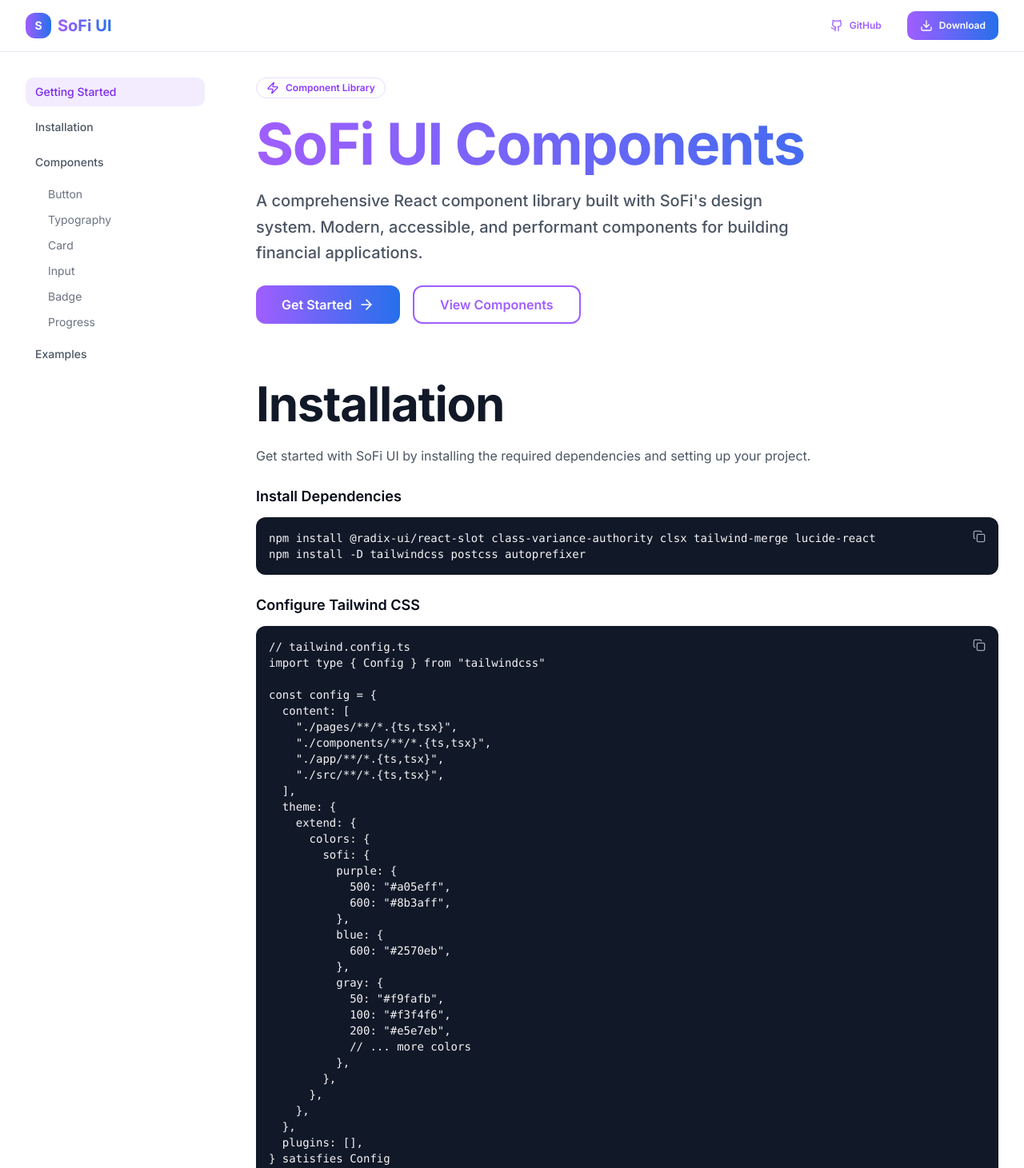
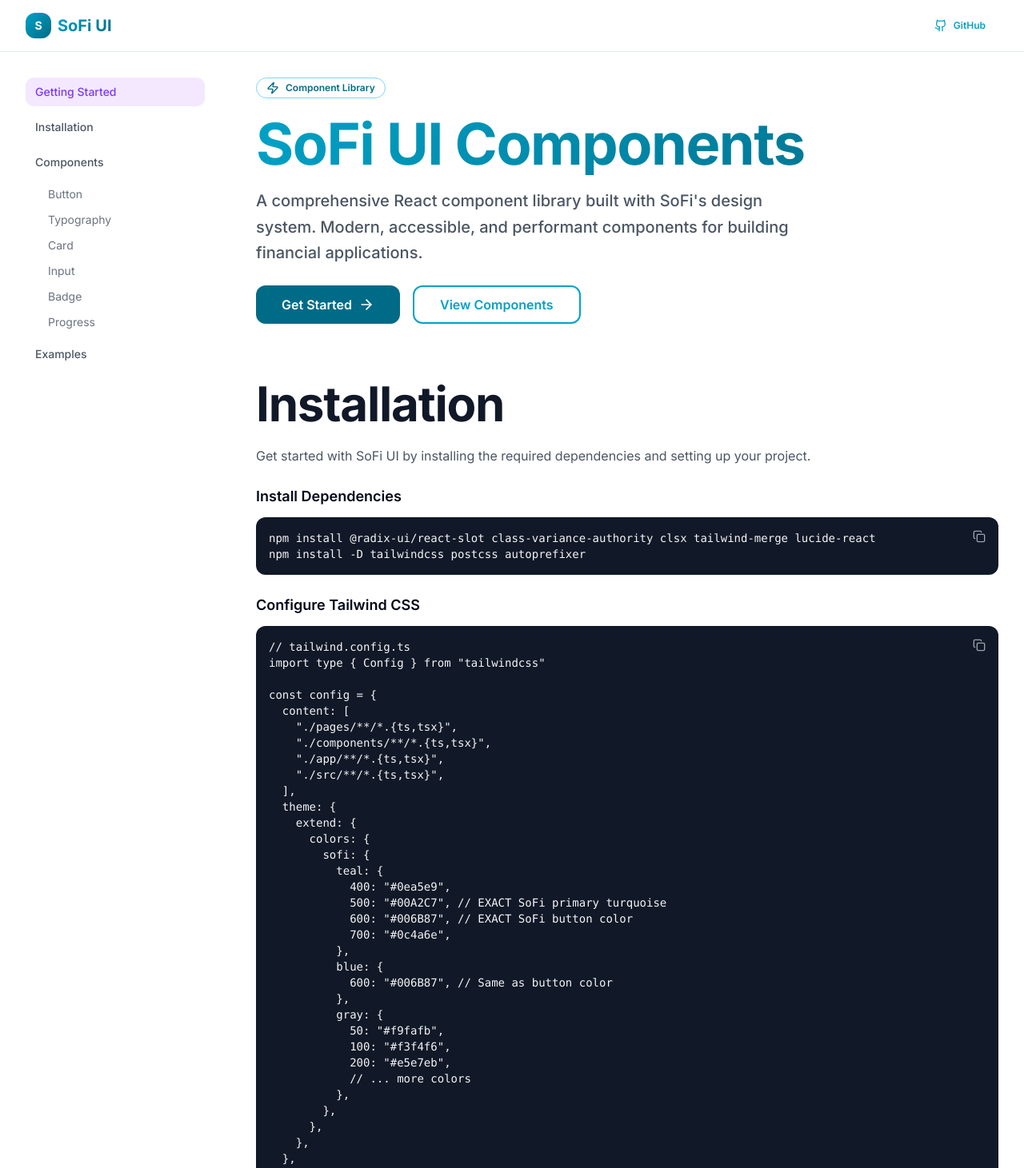
Before and after one commit to MunishMummadi/SoFi-Components, a Next.js app: page / in a window 1280 px wide. Shown: the top 1461 px of the page at 80% size. Built offline with nearby package versions, Linux system fonts and the light colour scheme.

Commit message:
feat: updated colors to match sofi.com color scheme

```diff
--- a/app/globals.css
+++ b/app/globals.css
@@ -13,10 +13,10 @@
     --popover: 0 0% 100%;
     --popover-foreground: 222.2 84% 4.9%;
 
-    --primary: 262 83% 58%;
+    --primary: 188 100% 39%;
     --primary-foreground: 210 40% 98%;
 
-    --secondary: 220 91% 67%;
+    --secondary: 195 100% 25%;
     --secondary-foreground: 210 40% 98%;
 
     --muted: 210 40% 96.1%;
@@ -30,7 +30,7 @@
 
     --border: 214.3 31.8% 91.4%;
     --input: 214.3 31.8% 91.4%;
-    --ring: 262 83% 58%;
+    --ring: 188 100% 39%;
 
     --radius: 0.75rem;
   }
@@ -45,10 +45,10 @@
     --popover: 222.2 84% 4.9%;
     --popover-foreground: 210 40% 98%;
 
-    --primary: 262 83% 58%;
+    --primary: 188 100% 39%;
     --primary-foreground: 210 40% 98%;
 
-    --secondary: 220 91% 67%;
+    --secondary: 195 100% 25%;
     --secondary-foreground: 210 40% 98%;
 
     --muted: 217.2 32.6% 17.5%;
@@ -62,7 +62,7 @@
 
     --border: 217.2 32.6% 17.5%;
     --input: 217.2 32.6% 17.5%;
-    --ring: 262 83% 58%;
+    --ring: 188 100% 39%;
   }
 }
 
@@ -78,10 +78,22 @@
 
 @layer components {
   .sofi-gradient {
-    @apply bg-gradient-to-r from-sofi-purple-500 to-sofi-blue-600;
+    background: linear-gradient(135deg, #00A2C7 0%, #006B87 100%);
   }
 
   .sofi-gradient-text {
-    @apply bg-gradient-to-r from-sofi-purple-500 to-sofi-blue-600 bg-clip-text text-transparent;
+    background: linear-gradient(135deg, #00A2C7 0%, #006B87 100%);
+    -webkit-background-clip: text;
+    background-clip: text;
+    -webkit-text-fill-color: transparent;
+    color: transparent;
+  }
+
+  .sofi-gradient-hero {
+    background: linear-gradient(135deg, #00A2C7 0%, #006B87 70%, #0c4a6e 100%);
+  }
+
+  .sofi-gradient-accent {
+    @apply bg-gradient-to-r from-sofi-purple-500 to-sofi-purple-600;
   }
 }
--- a/app/page.tsx
+++ b/app/page.tsx
@@ -59,13 +59,13 @@ export default function ComponentLibraryDocs() {
             <span className="font-bold text-xl sofi-gradient-text">SoFi UI</span>
           </div>
           <div className="flex items-center space-x-4">
-            <Button variant="ghost" size="sm">
+            <Button
+              variant="ghost"
+              size="sm"
+              onClick={() => window.open('https://github.com/MunishMummadi/SoFi-Components', '_blank', 'noopener,noreferrer')}
+            >
               <Github className="h-4 w-4 mr-2" />
               GitHub
-            </Button>
-            <Button size="sm">
-              <Download className="h-4 w-4 mr-2" />
-              Download
             </Button>
           </div>
         </div>
@@ -147,12 +147,14 @@ const config = {
     extend: {
       colors: {
         sofi: {
-          purple: {
-            500: "#a05eff",
-            600: "#8b3aff",
+          teal: {
+            400: "#0ea5e9",
+            500: "#00A2C7", // EXACT SoFi primary turquoise
+            600: "#006B87", // EXACT SoFi button color
+            700: "#0c4a6e",
           },
           blue: {
-            600: "#2570eb",
+            600: "#006B87", // Same as button color
           },
           gray: {
             50: "#f9fafb",
@@ -391,7 +393,7 @@ export function CardDemo() {
                   preview={
                     <div className="space-y-4 w-full max-w-sm">
                       <Input placeholder="Default input" />
-                      <Input placeholder="Large input" size="lg" />
+                      <Input placeholder="Large input" className="h-12 px-4 text-base" />
                       <Input placeholder="Error state" variant="error" />
                       <Input placeholder="Success state" variant="success" />
                     </div>
@@ -418,10 +420,10 @@ export function InputDemo() {
 <Input variant="error" placeholder="Error state" />
 <Input variant="success" placeholder="Success state" />
 
-// Input sizes
-<Input size="sm" placeholder="Small" />
-<Input size="default" placeholder="Default" />
-<Input size="lg" placeholder="Large" />
+// Input sizes (using className)
+<Input className="h-8 px-2 text-sm" placeholder="Small" />
+<Input placeholder="Default" />
+<Input className="h-12 px-4 text-base" placeholder="Large" />
 
 // Input types
 <Input type="email" placeholder="Email" />
--- a/components/example-showcase.tsx
+++ b/components/example-showcase.tsx
@@ -8,7 +8,7 @@ export default function ExampleShowcase() {
   return (
     <div className="p-8 space-y-8">
       <div className="space-y-2">
-        <h1 className="text-3xl font-bold text-sofi-blue-900">SoFi Component Library</h1>
+        <h1 className="text-3xl font-bold text-sofi-teal-600">SoFi Component Library</h1>
         <p className="text-sofi-gray-600">A modern component library inspired by SoFi's design system</p>
       </div>
 
--- a/components/sofi-showcase.tsx
+++ b/components/sofi-showcase.tsx
@@ -37,7 +37,7 @@ export default function SoFiShowcase() {
   }, [])
 
   return (
-    <div className="min-h-screen bg-gradient-to-br from-sofi-purple-50 via-white to-sofi-blue-50">
+    <div className="min-h-screen bg-gradient-to-br from-sofi-teal-50 via-white to-sofi-blue-50">
       {/* Navigation */}
       <Navigation items={navigationItems} />
 
@@ -198,7 +198,7 @@ export default function SoFiShowcase() {
             </Form>
           </CardContent>
           <CardFooter className="justify-center">
-            <Button variant="secondary" size="lg" className="bg-white text-sofi-purple-600 hover:bg-white/90">
+            <Button variant="secondary" size="lg" className="bg-white text-sofi-teal-600 hover:bg-white/90">
               Get Started Today
             </Button>
           </CardFooter>
--- a/components/ui/badge.tsx
+++ b/components/ui/badge.tsx
@@ -10,7 +10,7 @@ const badgeVariants = cva(
         default: "border-transparent sofi-gradient text-white",
         secondary: "border-transparent bg-sofi-gray-100 text-sofi-gray-900 hover:bg-sofi-gray-200",
         destructive: "border-transparent bg-red-500 text-white hover:bg-red-600",
-        outline: "text-sofi-purple-600 border-sofi-purple-200 hover:bg-sofi-purple-50",
+        outline: "text-sofi-teal-600 border-sofi-teal-200 hover:bg-sofi-teal-50",
         success: "border-transparent bg-sofi-green-500 text-white hover:bg-sofi-green-600",
         warning: "border-transparent bg-amber-500 text-white hover:bg-amber-600",
       },
--- a/components/ui/button.tsx
+++ b/components/ui/button.tsx
@@ -10,13 +10,13 @@ const buttonVariants = cva(
   {
     variants: {
       variant: {
-        default: "sofi-gradient text-white hover:shadow-sofi-lg hover:shadow-sofi-purple-500/25",
+        default: "bg-sofi-teal-600 text-white hover:bg-sofi-teal-700 hover:shadow-sofi-lg",
         destructive: "bg-destructive text-destructive-foreground hover:bg-destructive/90",
         outline:
-          "border-2 border-sofi-purple-500 bg-transparent text-sofi-purple-500 hover:bg-sofi-purple-50 hover:shadow-sofi-md",
+          "border-2 border-sofi-teal-500 bg-transparent text-sofi-teal-500 hover:bg-sofi-teal-50 hover:shadow-sofi-md",
         secondary: "bg-sofi-gray-100 text-sofi-gray-900 hover:bg-sofi-gray-200 hover:shadow-sofi-md",
-        ghost: "text-sofi-purple-500 hover:bg-sofi-purple-50 hover:text-sofi-purple-600",
-        link: "text-sofi-purple-500 underline-offset-4 hover:underline",
+        ghost: "text-sofi-teal-500 hover:bg-sofi-teal-50 hover:text-sofi-teal-600",
+        link: "text-sofi-teal-500 underline-offset-4 hover:underline",
         success:
           "bg-sofi-green-500 text-white hover:bg-sofi-green-600 hover:shadow-sofi-lg hover:shadow-sofi-green-500/25",
       },
--- a/components/ui/card.tsx
+++ b/components/ui/card.tsx
@@ -7,7 +7,7 @@ const cardVariants = cva("rounded-xl border bg-card text-card-foreground transit
     variant: {
       default: "shadow-sofi-sm hover:shadow-sofi-md",
       elevated: "shadow-sofi-lg hover:shadow-sofi-xl",
-      outline: "border-2 border-sofi-gray-200 hover:border-sofi-purple-200 hover:shadow-sofi-sm",
+      outline: "border-2 border-sofi-gray-200 hover:border-sofi-teal-200 hover:shadow-sofi-sm",
       gradient: "sofi-gradient text-white border-0 shadow-sofi-lg hover:shadow-sofi-xl",
     },
   },
@@ -19,27 +19,27 @@ const cardVariants = cva("rounded-xl border bg-card text-card-foreground transit
 export interface CardProps extends React.HTMLAttributes<HTMLDivElement>, VariantProps<typeof cardVariants> {}
 
 const Card = React.forwardRef<HTMLDivElement, CardProps>(({ className, variant, ...props }, ref) => (
-  <div ref={ref} className={cn(cardVariants({ variant, className }))} {...props} />
+  <div ref={ref} className={cn(cardVariants({ variant }), className)} {...props} />
 ))
 Card.displayName = "Card"
 
 const CardHeader = React.forwardRef<HTMLDivElement, React.HTMLAttributes<HTMLDivElement>>(
   ({ className, ...props }, ref) => (
-    <div ref={ref} className={cn("flex flex-col space-y-2 p-6 pb-4", className)} {...props} />
+    <div ref={ref} className={cn("flex flex-col space-y-1.5 p-6", className)} {...props} />
   ),
 )
 CardHeader.displayName = "CardHeader"
 
-const CardTitle = React.forwardRef<HTMLParagraphElement, React.HTMLAttributes<HTMLHeadingElement>>(
+const CardTitle = React.forwardRef<HTMLDivElement, React.HTMLAttributes<HTMLDivElement>>(
   ({ className, ...props }, ref) => (
-    <h3 ref={ref} className={cn("text-xl font-semibold leading-none tracking-tight", className)} {...props} />
+    <h3 ref={ref} className={cn("text-2xl font-semibold tracking-tight", className)} {...props} />
   ),
 )
 CardTitle.displayName = "CardTitle"
 
-const CardDescription = React.forwardRef<HTMLParagraphElement, React.HTMLAttributes<HTMLParagraphElement>>(
+const CardDescription = React.forwardRef<HTMLDivElement, React.HTMLAttributes<HTMLDivElement>>(
   ({ className, ...props }, ref) => (
-    <p ref={ref} className={cn("text-sm text-sofi-gray-500 leading-relaxed", className)} {...props} />
+    <p ref={ref} className={cn("text-sm text-muted-foreground", className)} {...props} />
   ),
 )
 CardDescription.displayName = "CardDescription"
@@ -56,4 +56,4 @@ const CardFooter = React.forwardRef<HTMLDivElement, React.HTMLAttributes<HTMLDiv
 )
 CardFooter.displayName = "CardFooter"
 
-export { Card, CardHeader, CardTitle, CardDescription, CardContent, CardFooter, cardVariants }
+export { Card, CardHeader, CardFooter, CardTitle, CardDescription, CardContent }
--- a/components/ui/input.tsx
+++ b/components/ui/input.tsx
@@ -3,11 +3,11 @@ import { cva, type VariantProps } from "class-variance-authority"
 import { cn } from "@/lib/utils"
 
 const inputVariants = cva(
-  "flex w-full rounded-lg border bg-background px-4 py-3 text-sm ring-offset-background file:border-0 file:bg-transparent file:text-sm file:font-medium placeholder:text-sofi-gray-400 focus-visible:outline-none focus-visible:ring-2 focus-visible:ring-sofi-purple-500 focus-visible:ring-offset-2 disabled:cursor-not-allowed disabled:opacity-50 transition-all duration-200",
+  "flex w-full rounded-lg border bg-background px-4 py-3 text-sm ring-offset-background file:border-0 file:bg-transparent file:text-sm file:font-medium placeholder:text-sofi-gray-400 focus-visible:outline-none focus-visible:ring-2 focus-visible:ring-sofi-teal-500 focus-visible:ring-offset-2 disabled:cursor-not-allowed disabled:opacity-50 transition-all duration-200",
   {
     variants: {
       variant: {
-        default: "border-sofi-gray-200 hover:border-sofi-gray-300 focus-visible:border-sofi-purple-500",
+        default: "border-sofi-gray-200 hover:border-sofi-gray-300 focus-visible:border-sofi-teal-500",
         error: "border-red-500 focus-visible:ring-red-500",
         success: "border-sofi-green-500 focus-visible:ring-sofi-green-500",
       },
@@ -24,7 +24,7 @@ const inputVariants = cva(
   },
 )
 
-export interface InputProps extends React.InputHTMLAttributes<HTMLInputElement>, VariantProps<typeof inputVariants> {}
+export interface InputProps extends Omit<React.InputHTMLAttributes<HTMLInputElement>, "size">, VariantProps<typeof inputVariants> {}
 
 const Input = React.forwardRef<HTMLInputElement, InputProps>(({ className, variant, size, type, ...props }, ref) => {
   return <input type={type} className={cn(inputVariants({ variant, size, className }))} ref={ref} {...props} />
--- a/tailwind.config.ts
+++ b/tailwind.config.ts
@@ -20,33 +20,49 @@ const config = {
     },
     extend: {
       colors: {
-        // SoFi's actual brand colors
+        // SoFi's exact brand colors from sofi.com
         sofi: {
+          // Primary turquoise/teal (exact from sofi.com)
+          teal: {
+            50: "#f0fdfa",
+            100: "#ccfbf1",
+            200: "#7dd3fc", // Lighter version of primary
+            300: "#38bdf8", // Mid-tone
+            400: "#0ea5e9", // Slightly darker
+            500: "#00A2C7", // EXACT SoFi primary turquoise
+            600: "#006B87", // EXACT SoFi button/darker color
+            700: "#0c4a6e", // Darker variations
+            800: "#075985",
+            900: "#0c4a6e",
+            950: "#083344",
+          },
+          // Blue variations for gradients and accents
+          blue: {
+            50: "#eff6ff",
+            100: "#dbeafe",
+            200: "#bfdbfe",
+            300: "#93c5fd",
+            400: "#60a5fa",
+            500: "#3b82f6",
+            600: "#006B87", // Same as teal-600 for consistency
+            700: "#1e40af",
+            800: "#1e3a8a",
+            900: "#1e3a8a",
+            950: "#172554",
+          },
+          // Purple for accents (matches the circular 4.00% element)
           purple: {
-            50: "#faf7ff",
-            100: "#f3ecff",
-            200: "#e9dcff",
-            300: "#d7bfff",
-            400: "#be93ff",
-            500: "#a05eff", // Primary purple
-            600: "#8b3aff",
-            700: "#7c2aed",
-            800: "#6822c7",
-            900: "#571da3",
-            950: "#380f70",
-          },
-          blue: {
-            50: "#eff8ff",
-            100: "#dbeefe",
-            200: "#bfe2fe",
-            300: "#93d1fd",
-            400: "#60b6fa",
-            500: "#3b9af6",
-            600: "#2570eb", // Primary blue
-            700: "#1d5dd8",
-            800: "#1e4baf",
-            900: "#1e408a",
-            950: "#172954",
+            50: "#faf5ff",
+            100: "#f3e8ff",
+            200: "#e9d5ff",
+            300: "#d8b4fe",
+            400: "#c084fc",
+            500: "#a855f7", // Primary purple
+            600: "#9333ea", // Darker purple (matches sofi.com dark elements)
+            700: "#7c3aed",
+            800: "#6b21a8",
+            900: "#581c87",
+            950: "#3b0764",
           },
           green: {
             50: "#f0fdf4",
```
